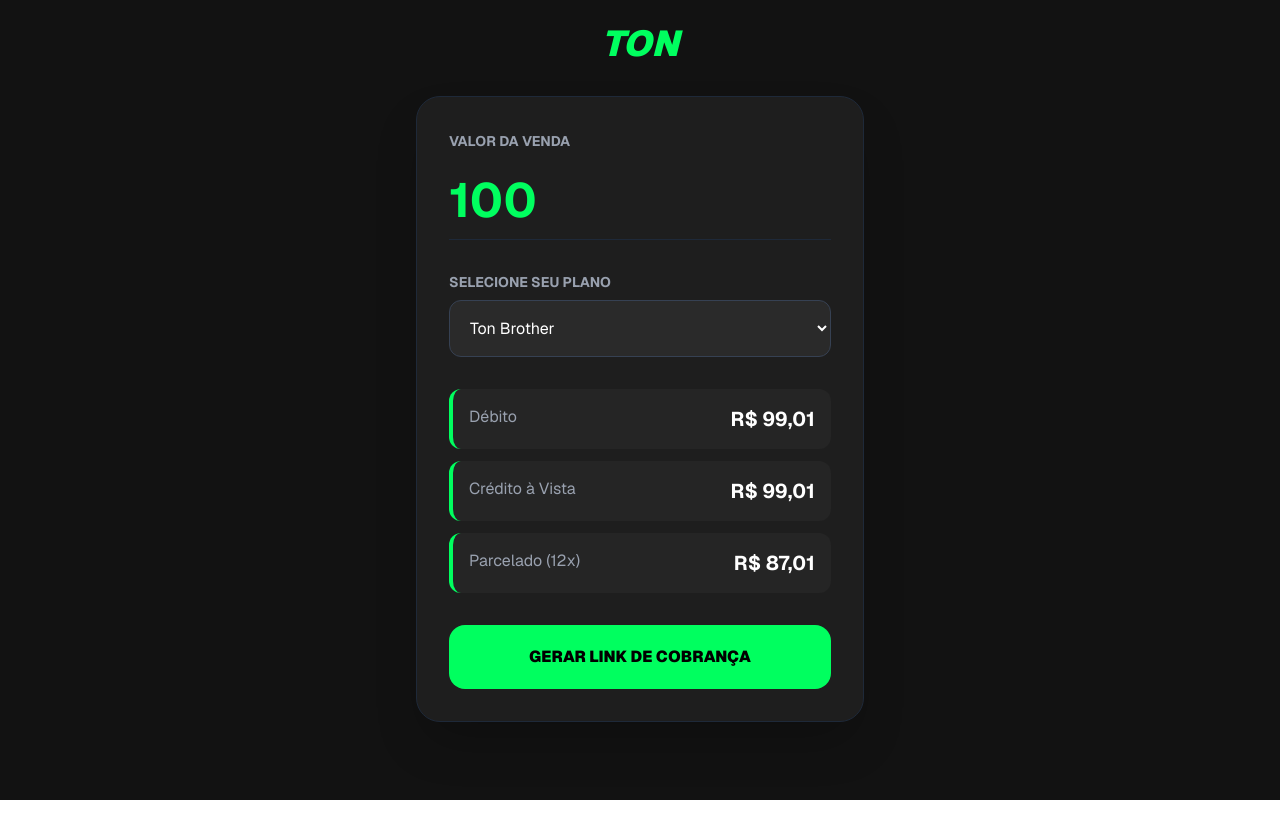
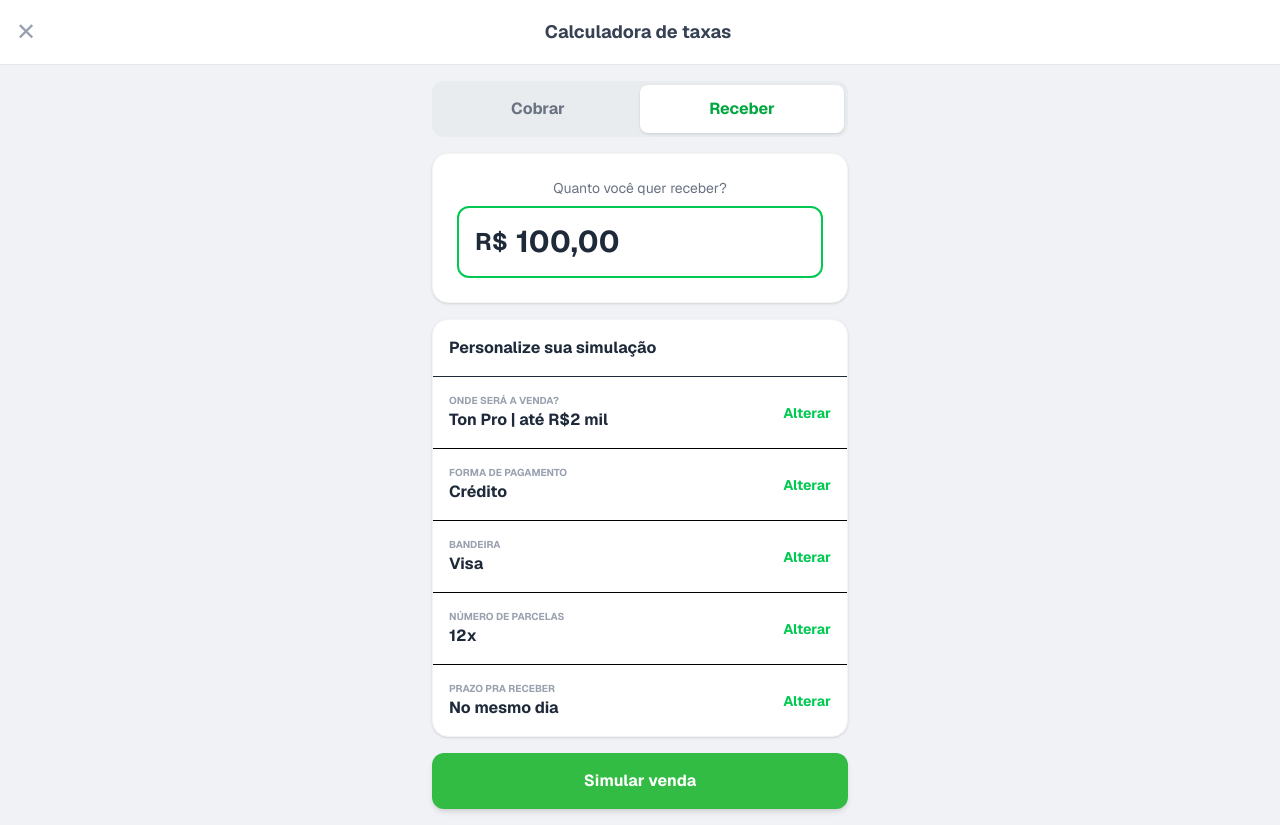
Before and after one commit to ricardobarross/simulador-ton, a Next.js app: page / in a window 1280 px wide. Before the commit the page ends 800 px from the top, so only its background shows below. Built offline with nearby package versions, Linux system fonts and the light colour scheme; no server answers.

Commit message:
Refactor SimuladorTon component and remove Supabase code

```diff
--- a/app/page.tsx
+++ b/app/page.tsx
@@ -1,100 +1,205 @@
-"use client";
-import { useState, useEffect } from 'react';
-import { createClient } from '@supabase/supabase-js';
+'use client';
+import { useState } from 'react';
 
-// Configuração do Supabase (O código vai ler do seu arquivo .env.local)
-const supabaseUrl = process.env.NEXT_PUBLIC_SUPABASE_URL || '';
-const supabaseKey = process.env.NEXT_PUBLIC_SUPABASE_ANON_KEY || '';
-const supabase = createClient(supabaseUrl, supabaseKey);
+export default function SimuladorTonFiel() {
+  const [etapa, setEtapa] = useState<'input' | 'resultado'>('input');
+  const [modo, setModo] = useState<'cobrar' | 'receber'>('receber');
+  const [valor, setValor] = useState<string>('100,00');
+  const [formaPagamento, setFormaPagamento] = useState<'Crédito' | 'Débito'>('Crédito');
+  const [bandeira, setBandeira] = useState('Visa');
+  const [parcelas, setParcelas] = useState(12);
+  const [modalAberto, setModalAberto] = useState<'pagamento' | 'bandeira' | 'parcelas' | null>(null);
 
-type PlanoNome = 'Ton Brother' | 'Gigaton' | 'Megaton';
+  // Taxas Ton Pro (Ajustadas conforme seu print de 21,39% em 12x)
+  const obterTaxa = (p: number) => {
+    const isVisaMaster = bandeira === 'Visa' || bandeira === 'Mastercard';
+    if (formaPagamento === 'Débito') return isVisaMaster ? 1.98 : 3.17;
 
-const TAXAS_PLANOS: Record<PlanoNome, { debito: number; credito: number; parcelado12x: number }> = {
-  'Ton Brother': { debito: 0.0099, credito: 0.0099, parcelado12x: 0.1299 },
-  'Gigaton': { debito: 0.0179, credito: 0.0369, parcelado12x: 0.1599 },
-  'Megaton': { debito: 0.0169, credito: 0.0349, parcelado12x: 0.1799 },
+    const tabelaVisaMaster = [4.86, 10.86, 12.24, 13.59, 14.92, 16.23, 17.65, 18.94, 20.21, 21.46, 22.69, 21.39];
+    const tabelaEloAmex = [6.05, 12.25, 13.63, 14.98, 16.31, 17.61, 19.01, 20.29, 21.55, 22.78, 23.99, 25.19];
+
+    return isVisaMaster ? tabelaVisaMaster[p - 1] : tabelaEloAmex[p - 1];
   };
 
-export default function SimuladorTon() {
-  const [valor, setValor] = useState('100');
-  const [plano, setPlano] = useState<PlanoNome>('Ton Brother');
-  const [loading, setLoading] = useState(false);
+  const formatarMoeda = (v: number) => v.toLocaleString('pt-BR', { minimumFractionDigits: 2, maximumFractionDigits: 2 });
+  const valorNum = parseFloat(valor.replace('.', '').replace(',', '.')) || 0;
 
-  const valorNum = parseFloat(valor) || 0;
-  const taxas = TAXAS_PLANOS[plano];
+  // Cálculo para a tela de resultado atual
+  const taxaAtual = obterTaxa(parcelas);
+  const valorPraReceber = modo === 'receber' ? valorNum : valorNum * (1 - taxaAtual / 100);
+  const valorPraCobrar = modo === 'receber' ? valorNum / (1 - (taxaAtual / 100)) : valorNum;
 
-  const calcular = (taxa: number) => valorNum * (1 - taxa);
+  if (etapa === 'resultado') {
+    return (
+      <main className="min-h-screen bg-[#F0F2F5] flex flex-col items-center font-sans text-black">
+        <div className="w-full bg-white p-4 flex items-center border-b border-gray-200 sticky top-0 z-10">
+          <button onClick={() => setEtapa('input')} className="text-gray-600 text-xl">←</button>
+          <h1 className="text-lg font-bold text-gray-700 flex-1 text-center">Calculadora de taxas</h1>
+        </div>
 
-  // FUNÇÃO PARA SALVAR NO SUPABASE
-  const salvarNoBanco = async () => {
-    setLoading(true);
-    const { error } = await supabase
-      .from('simulacoes')
-      .insert([
-        {
-          valor_bruto: valorNum,
-          plano: plano,
-          valor_debito: calcular(taxas.debito),
-          valor_credito: calcular(taxas.credito),
-          valor_12x: calcular(taxas.parcelado12x)
+        <div className="w-full max-w-md p-4 space-y-4">
+          <div className="bg-white p-6 rounded-2xl shadow-sm text-center">
+            <h2 className="text-gray-700 font-bold mb-4">Resultado da simulação</h2>
+            <div className="flex bg-[#E9ECEF] p-1 rounded-xl mb-6">
+              <button onClick={() => setModo('cobrar')} className={`flex-1 py-2 rounded-lg font-bold ${modo === 'cobrar' ? 'bg-white text-green-600 shadow-sm' : 'text-gray-500'}`}>Cobrar</button>
+              <button onClick={() => setModo('receber')} className={`flex-1 py-2 rounded-lg font-bold ${modo === 'receber' ? 'bg-white text-green-600 shadow-sm' : 'text-gray-500'}`}>Receber</button>
+            </div>
+
+            <p className="text-gray-500 text-sm">Pra receber</p>
+            <p className="text-3xl font-black text-gray-800">R$ {formatarMoeda(valorPraReceber)}</p>
+            <p className="text-[10px] text-gray-400 mb-6">1x de R$ {formatarMoeda(valorPraReceber)}</p>
+
+            <p className="text-gray-500 text-sm">Você deveria cobrar</p>
+            <p className="text-3xl font-black text-gray-800">R$ {formatarMoeda(valorPraCobrar)}</p>
+            <p className="text-[10px] text-gray-400">{parcelas}x de R$ {formatarMoeda(valorPraCobrar / parcelas)}</p>
+          </div>
+
+          <button onClick={() => setModalAberto('parcelas')} className="w-full bg-white p-4 rounded-xl flex justify-between items-center shadow-sm border border-gray-100 group active:bg-gray-50">
+            <div className="text-left">
+              <span className="text-gray-400 text-[10px] uppercase font-bold">Número de parcelas</span>
+              <p className="text-gray-800 font-bold text-sm">{parcelas}x de R$ {formatarMoeda(valorPraCobrar/parcelas)}</p>
+            </div>
+            <span className="bg-[#32BC43] text-white px-4 py-2 rounded-lg font-bold text-xs uppercase">Ver mais parcelas</span>
+          </button>
+
+          <div className="bg-white p-4 rounded-2xl shadow-sm text-sm border border-gray-100">
+            <div className="flex justify-between py-1"><span className="text-gray-500">Recebimento</span><span className="text-gray-700 font-medium">No mesmo dia</span></div>
+            <div className="flex justify-between py-1"><span className="text-gray-500">Taxas da venda</span><span className="text-red-500 font-bold">R$ {formatarMoeda(valorPraCobrar - valorPraReceber)} ({taxaAtual}%)</span></div>
+          </div>
+
+          <button className="w-full bg-[#32BC43] text-white py-4 rounded-xl font-bold flex justify-center items-center gap-2 shadow-lg active:scale-95 transition-transform">
+            <span>↗</span> Cobrar
+          </button>
+          <button onClick={() => setEtapa('input')} className="w-full bg-gray-200 text-gray-600 py-4 rounded-xl font-bold">Simular nova venda</button>
+        </div>
+
+        {/* MODAL DE PARCELAS DETALHADO */}
+        {modalAberto === 'parcelas' && (
+          <div className="fixed inset-0 bg-black/50 z-50 flex flex-col justify-end">
+            <div className="bg-white rounded-t-3xl p-6 h-[80vh] flex flex-col">
+              <div className="flex justify-between items-center mb-6">
+                <h3 className="text-xl font-bold text-gray-800">Número de parcelas</h3>
+                <button onClick={() => setModalAberto(null)} className="text-gray-400 font-bold text-xs uppercase">Cancelar</button>
+              </div>
+
+              <div className="overflow-y-auto flex-1 space-y-3 pr-2">
+                {[1, 2, 3, 4, 5, 6, 7, 8, 9, 10, 11, 12].map((num) => {
+                  const taxaP = obterTaxa(num);
+                  const cobrarP = modo === 'receber' ? valorNum / (1 - (taxaP / 100)) : valorNum;
+                  return (
+                    <div
+                      key={num}
+                      onClick={() => { setParcelas(num); setModalAberto(null); }}
+                      className={`flex justify-between items-center p-4 rounded-xl border-2 transition-all cursor-pointer ${parcelas === num ? 'border-green-500 bg-green-50' : 'border-gray-100'}`}
+                    >
+                      <div className="text-left">
+                        <p className={`font-bold ${parcelas === num ? 'text-gray-800' : 'text-gray-600'}`}>
+                          {num === 1 ? 'À vista' : `${num}x`} - R$ {formatarMoeda(cobrarP)}
+                        </p>
+                        <p className="text-[10px] text-gray-400 font-medium">
+                          {num}x de R$ {formatarMoeda(cobrarP / num)}
+                        </p>
+                      </div>
+                      <div className={`w-6 h-6 rounded-full border-2 flex items-center justify-center ${parcelas === num ? 'border-green-500' : 'border-gray-300'}`}>
+                        {parcelas === num && <div className="w-3 h-3 bg-green-500 rounded-full" />}
+                      </div>
+                    </div>
+                  );
+                })}
+              </div>
+              <button onClick={() => setModalAberto(null)} className="w-full bg-[#32BC43] text-white py-4 rounded-xl font-bold mt-4 shadow-lg">Confirmar</button>
+            </div>
+          </div>
+        )}
+      </main>
+    );
   }
-      ]);
 
-    if (error) {
-      console.error('Erro ao salvar:', error);
-      alert('Erro ao conectar com o Supabase. Verifique as chaves.');
-    } else {
-      alert('Simulação salva com sucesso no banco de dados!');
-    }
-    setLoading(false);
-  };
+  // TELA DE INPUT (Mantenha o código anterior da tela de input aqui, mas use o modalAberto para bandeira e pagamento)
+  return (
+    <main className="min-h-screen bg-[#F0F2F5] flex flex-col items-center font-sans text-black relative">
+      <div className="w-full bg-white p-4 flex items-center justify-between border-b border-gray-200">
+        <span className="text-2xl text-gray-400">✕</span>
+        <h1 className="text-lg font-bold text-gray-700">Calculadora de taxas</h1>
+        <div className="w-6"></div>
+      </div>
 
-  return (
-    <div className="min-h-screen bg-[#121212] text-white flex flex-col items-center p-6 font-sans">
-      <h1 className="text-[#00FF5F] text-4xl font-black mb-8 italic">TON</h1>
+      <div className="w-full max-w-md p-4 space-y-4">
+        <div className="bg-[#E9ECEF] p-1 rounded-xl flex">
+          <button onClick={() => setModo('cobrar')} className={`flex-1 py-3 rounded-lg font-bold ${modo === 'cobrar' ? 'bg-white text-green-600 shadow-sm' : 'text-gray-500'}`}>Cobrar</button>
+          <button onClick={() => setModo('receber')} className={`flex-1 py-3 rounded-lg font-bold ${modo === 'receber' ? 'bg-white text-green-600 shadow-sm' : 'text-gray-500'}`}>Receber</button>
+        </div>
 
-      <div className="bg-[#1E1E1E] w-full max-w-md rounded-3xl p-8 border border-gray-800 shadow-2xl">
-        <label className="text-gray-400 text-sm uppercase font-bold">Valor da Venda</label>
+        <div className="bg-white p-6 rounded-2xl shadow-sm border border-gray-100">
+          <p className="text-center text-gray-500 text-sm mb-2">Quanto você quer {modo}?</p>
+          <div className="border-2 border-green-500 rounded-xl p-4 flex items-center bg-white">
+            <span className="text-2xl font-bold mr-2 text-gray-800">R$</span>
             <input
-          type="number"
+              type="text"
               value={valor}
               onChange={(e) => setValor(e.target.value)}
-          className="w-full bg-transparent text-5xl font-bold text-[#00FF5F] outline-none my-4 border-b border-gray-800 pb-2"
+              className="w-full text-left text-3xl font-bold outline-none bg-transparent text-gray-800"
             />
-
-        <label className="text-gray-400 text-sm uppercase font-bold block mt-4 mb-2">Selecione seu Plano</label>
-        <select
-          value={plano}
-          onChange={(e) => setPlano(e.target.value as PlanoNome)}
-          className="w-full bg-[#2a2a2a] p-4 rounded-xl text-white outline-none mb-8 border border-gray-700"
-        >
-          <option value="Ton Brother">Ton Brother</option>
-          <option value="Gigaton">Gigaton</option>
-          <option value="Megaton">Megaton</option>
-        </select>
-
-        <div className="space-y-3">
-          <div className="flex justify-between p-4 bg-[#252525] rounded-xl border-l-4 border-[#00FF5F]">
-            <span className="text-gray-400">Débito</span>
-            <span className="font-bold text-xl">{calcular(taxas.debito).toLocaleString('pt-br', {style: 'currency', currency: 'BRL'})}</span>
-          </div>
-          <div className="flex justify-between p-4 bg-[#252525] rounded-xl border-l-4 border-[#00FF5F]">
-            <span className="text-gray-400">Crédito à Vista</span>
-            <span className="font-bold text-xl">{calcular(taxas.credito).toLocaleString('pt-br', {style: 'currency', currency: 'BRL'})}</span>
-          </div>
-          <div className="flex justify-between p-4 bg-[#252525] rounded-xl border-l-4 border-[#00FF5F]">
-            <span className="text-gray-400">Parcelado (12x)</span>
-            <span className="font-bold text-xl">{calcular(taxas.parcelado12x).toLocaleString('pt-br', {style: 'currency', currency: 'BRL'})}</span>
           </div>
         </div>
 
-        <button
-          onClick={salvarNoBanco}
-          disabled={loading}
-          className="w-full bg-[#00FF5F] text-black font-black py-5 rounded-2xl mt-8 hover:scale-105 transition-transform uppercase"
-        >
-          {loading ? 'Salvando...' : 'Gerar Link de Cobrança'}
-        </button>
+        <div className="bg-white rounded-2xl shadow-sm divide-y border border-gray-100 font-sans">
+          <div className="p-4 font-bold text-gray-800">Personalize sua simulação</div>
+          <OptionRow label="Onde será a venda?" value="Ton Pro | até R$2 mil" />
+          <OptionRow label="Forma de pagamento" value={formaPagamento} onClick={() => setModalAberto('pagamento')} />
+          <OptionRow label="Bandeira" value={bandeira} onClick={() => setModalAberto('bandeira')} />
+          <OptionRow label="Número de parcelas" value={parcelas === 1 ? 'À vista' : `${parcelas}x`} onClick={() => setModalAberto('parcelas')} />
+          <OptionRow label="Prazo pra receber" value="No mesmo dia" />
+        </div>
+
+        <button onClick={() => setEtapa('resultado')} className="w-full bg-[#32BC43] text-white py-4 rounded-xl font-bold shadow-md active:scale-95 transition-transform">Simular venda</button>
+      </div>
+
+      {/* MODAL GERAL (PAGAMENTO E BANDEIRA) */}
+      {(modalAberto === 'pagamento' || modalAberto === 'bandeira' || (modalAberto === 'parcelas' && etapa === 'input')) && (
+        <div className="fixed inset-0 bg-black/50 z-50 flex flex-col justify-end">
+          <div className="bg-white rounded-t-3xl p-6 space-y-4 max-h-[80vh] overflow-hidden flex flex-col">
+            <div className="flex justify-between items-center mb-2">
+              <h3 className="text-xl font-bold text-gray-800 uppercase text-sm">
+                {modalAberto === 'pagamento' ? 'Forma de pagamento' : modalAberto === 'bandeira' ? 'Bandeira' : 'Parcelas'}
+              </h3>
+              <button onClick={() => setModalAberto(null)} className="text-gray-400 font-bold text-xs">FECHAR</button>
+            </div>
+
+            <div className="overflow-y-auto space-y-2 pb-4">
+              {modalAberto === 'bandeira' && ['Visa', 'Mastercard', 'Elo', 'American Express'].map(opt => (
+                <RadioButton key={opt} label={opt} selected={bandeira === opt} onClick={() => {setBandeira(opt); setModalAberto(null);}} />
+              ))}
+              {modalAberto === 'pagamento' && ['Crédito', 'Débito'].map(opt => (
+                <RadioButton key={opt} label={opt} selected={formaPagamento === opt} onClick={() => {setFormaPagamento(opt as any); setModalAberto(null);}} />
+              ))}
+              {modalAberto === 'parcelas' && [1,2,3,4,5,6,7,8,9,10,11,12].map(num => (
+                <RadioButton key={num} label={num === 1 ? 'À vista' : `${num}x`} selected={parcelas === num} onClick={() => {setParcelas(num); setModalAberto(null);}} />
+              ))}
+            </div>
+          </div>
+        </div>
+      )}
+    </main>
+  );
+}
+
+// Funções Auxiliares permanecem as mesmas
+function OptionRow({ label, value, onClick }: any) {
+  return (
+    <div className="p-4 flex justify-between items-center cursor-pointer hover:bg-gray-50" onClick={onClick}>
+      <div><p className="text-[10px] text-gray-400 uppercase font-bold">{label}</p><p className="text-gray-800 font-bold">{value}</p></div>
+      <span className="text-green-500 font-bold text-sm">Alterar</span>
+    </div>
+  );
+}
+
+function RadioButton({ label, selected, onClick }: any) {
+  return (
+    <div onClick={onClick} className={`flex justify-between items-center p-4 rounded-xl border-2 transition-all ${selected ? 'border-green-500 bg-green-50' : 'border-gray-100'}`}>
+      <span className={`font-medium ${selected ? 'text-gray-800' : 'text-gray-500'}`}>{label}</span>
+      <div className={`w-6 h-6 rounded-full border-2 flex items-center justify-center ${selected ? 'border-green-500' : 'border-gray-300'}`}>
+        {selected && <div className="w-3 h-3 bg-green-500 rounded-full" />}
       </div>
     </div>
   );
```
Lines whose indentation alone changed are shown as unchanged.
